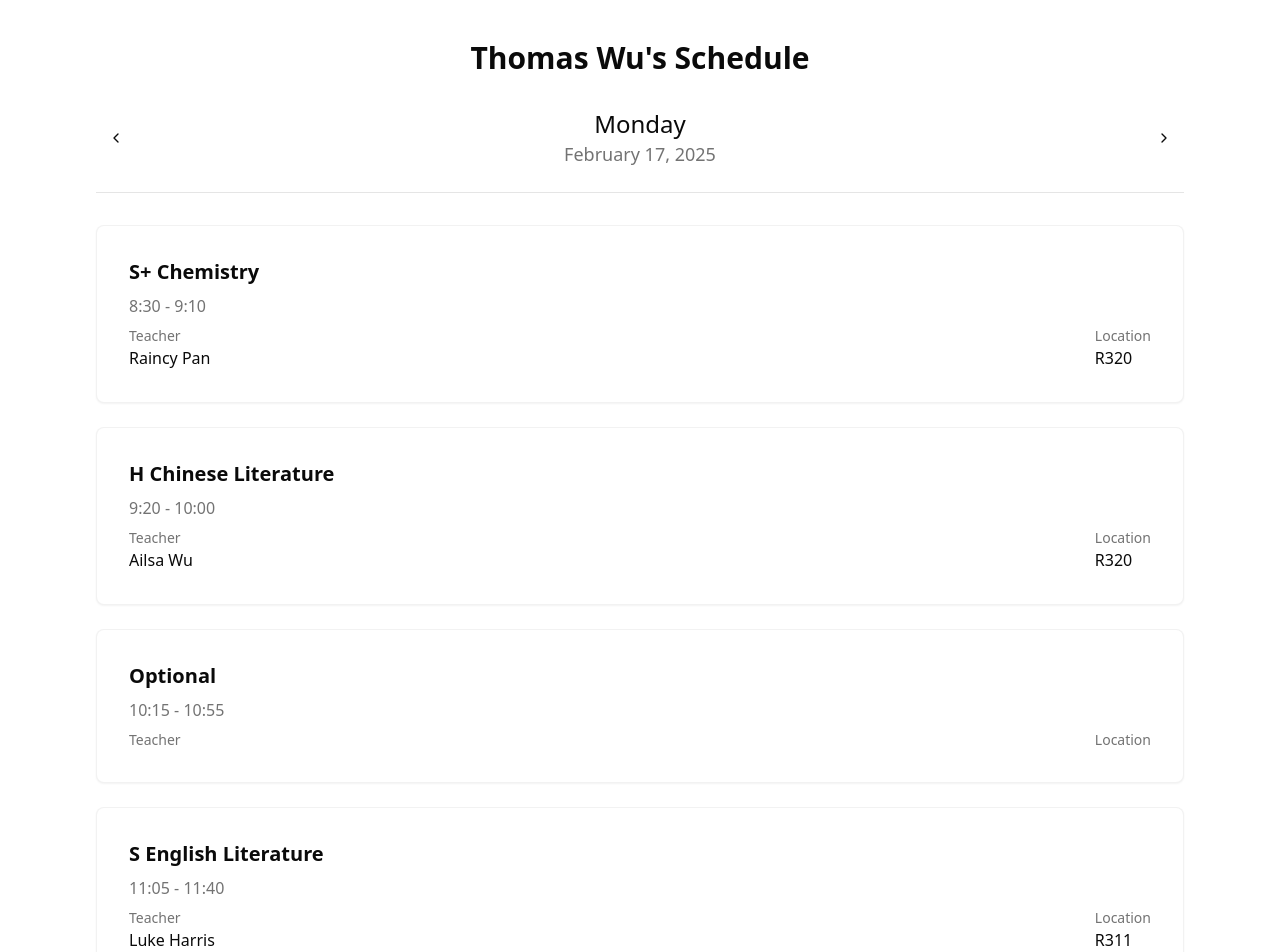
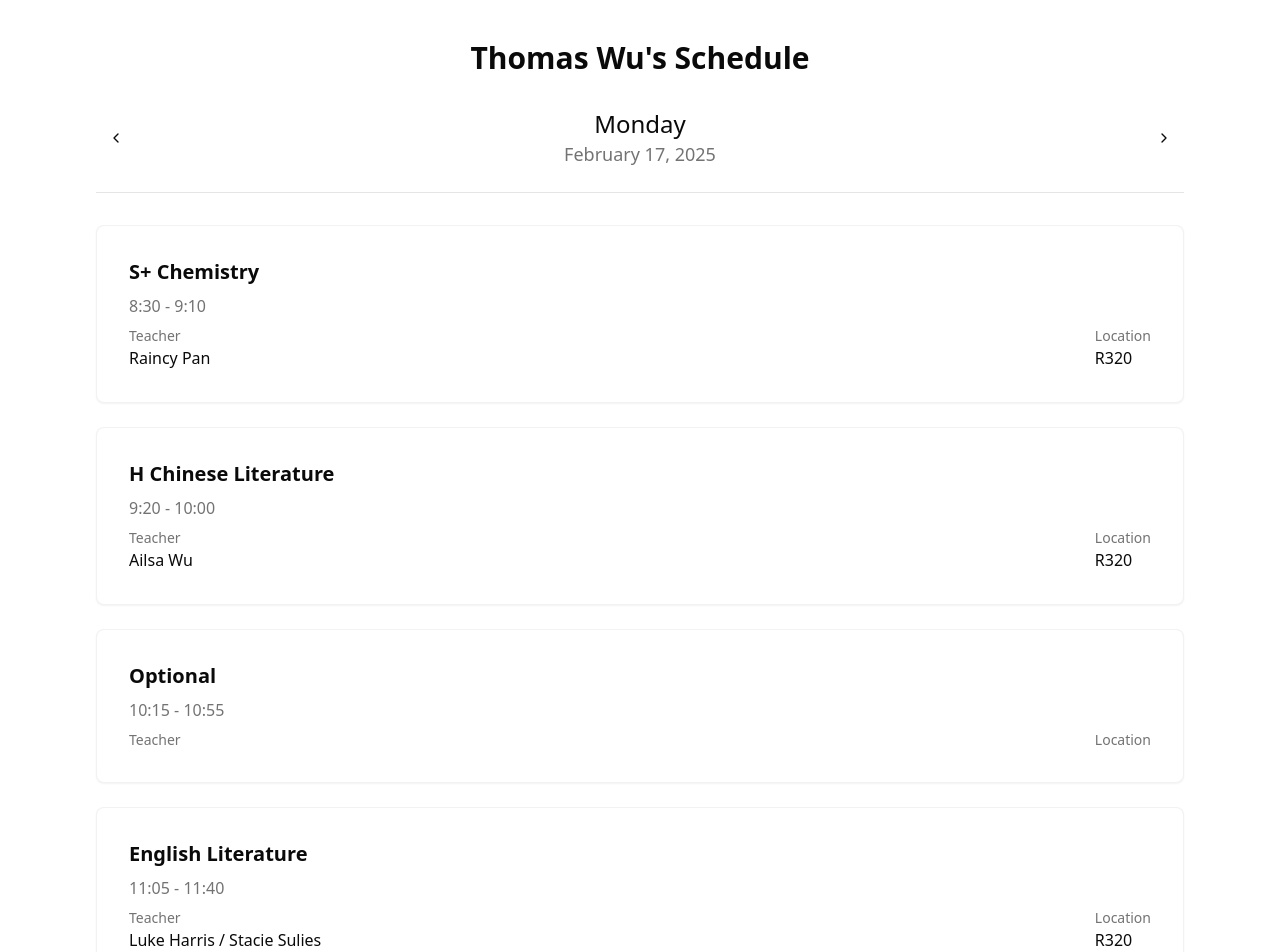
Before and after one commit to TakumiBC/schedule, a Next.js app: page / in a window 1280 px wide. Shown: the top 952 px of the page. Built offline with nearby package versions, Linux system fonts and the light colour scheme.

Commit message:
refactor: update chungkao schedule

```diff
--- a/app/page.tsx
+++ b/app/page.tsx
@@ -41,18 +41,18 @@ const scheduleData: Schedule = {
       location: "",
     },
     {
-      subject: "S English Literature",
+      subject: "English Literature",
       startTime: "11:05",
       endTime: "11:40",
-      teacher: "Luke Harris",
-      location: "R311",
+      teacher: "Luke Harris / Stacie Sulies",
+      location: "R320",
     },
     {
       subject: "Civic Education",
       startTime: "12:40",
       endTime: "13:20",
-      teacher: "Ji Gesang",
-      location: "R319",
+      teacher: "",
+      location: "R320",
     },
     {
       subject: "H Algebra 2",
@@ -109,18 +109,18 @@ const scheduleData: Schedule = {
       subject: "Civic Education",
       startTime: "12:40",
       endTime: "13:20",
-      teacher: "Ji Gesang",
-      location: "R319",
+      teacher: "",
+      location: "R320",
     },
     {
-      subject: "S English Literature",
+      subject: "English Literature",
       startTime: "13:30",
       endTime: "14:10",
-      teacher: "Luke Harris",
-      location: "R311",
+      teacher: "Luke Harris / Stacie Sulies",
+      location: "R320",
     },
     {
-      subject: "Physical Education",
+      subject: "PE",
       startTime: "14:20",
       endTime: "15:00",
       teacher: "Zhengdong Ni",
@@ -150,11 +150,11 @@ const scheduleData: Schedule = {
       location: "R320",
     },
     {
-      subject: "S English Literature",
+      subject: "English Literature",
       startTime: "10:15",
       endTime: "10:55",
-      teacher: "Luke Harris",
-      location: "R311",
+      teacher: "Luke Harris / Stacie Sulies",
+      location: "R320",
     },
     {
       subject: "English Language",
@@ -174,11 +174,11 @@ const scheduleData: Schedule = {
       subject: "Civic Education",
       startTime: "13:30",
       endTime: "14:10",
-      teacher: "Ji Gesang",
-      location: "R319",
+      teacher: "",
+      location: "R320",
     },
     {
-      subject: "Physical Education",
+      subject: "PE",
       startTime: "14:20",
       endTime: "15:00",
       teacher: "Zhengdong Ni",
@@ -201,11 +201,11 @@ const scheduleData: Schedule = {
       location: "",
     },
     {
-      subject: "S English Literature",
+      subject: "English Literature",
       startTime: "9:20",
       endTime: "10:00",
-      teacher: "Luke Harris",
-      location: "R311",
+      teacher: "Luke Harris / Stacie Sulies",
+      location: "R320",
     },
     {
       subject: "H Physics",
@@ -243,7 +243,7 @@ const scheduleData: Schedule = {
       location: "R320",
     },
     {
-      subject: "Physical Education",
+      subject: "PE",
       startTime: "15:10",
       endTime: "15:50",
       teacher: "Zhengdong Ni",
@@ -252,11 +252,11 @@ const scheduleData: Schedule = {
   ],
   Friday: [
     {
-      subject: "S English Literature",
+      subject: "English Literature",
       startTime: "8:30",
       endTime: "9:10",
-      teacher: "Luke Harris",
-      location: "R311",
+      teacher: "Luke Harris / Stacie Sulies",
+      location: "R320",
     },
     {
       subject: "H Chinese Literature",
```
